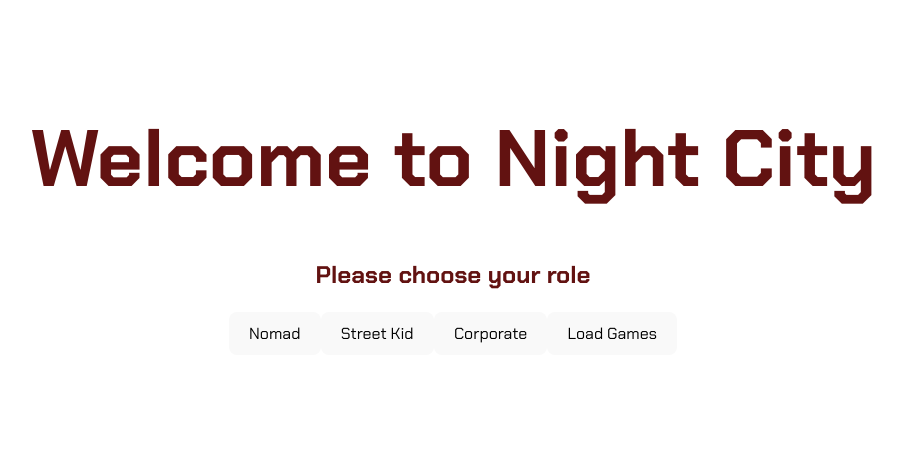
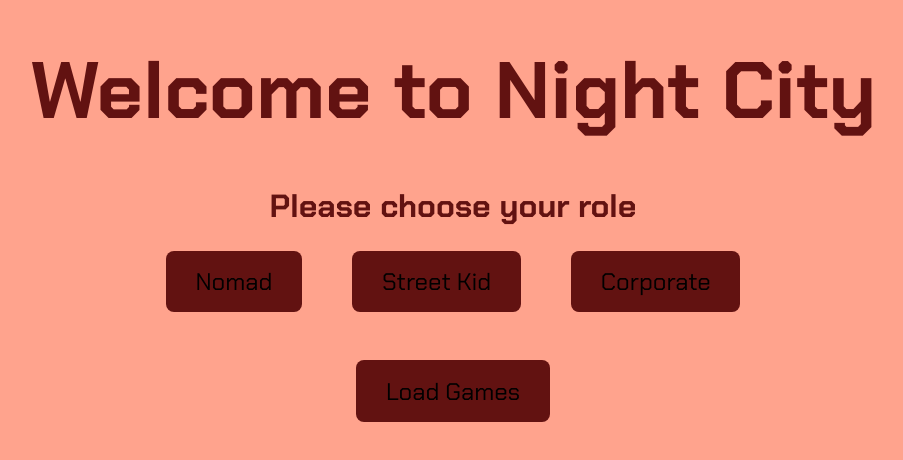
Before and after one commit to Donny-Guo/lAIfe, a React (Vite) app in the folder frontend/: page / in a window 1280 px wide. Shown: the part 192-652 px from the top of the page, without its empty margins (187-1090 px from the left). Built offline with nearby package versions, Linux system fonts and the light colour scheme.

Commit message:
some decos

```diff
--- a/frontend/src/Gamepage/index.tsx
+++ b/frontend/src/Gamepage/index.tsx
@@ -125,12 +125,30 @@
                 <p className="text-xl text-red-500">{error}</p>
             ) : (
                 <>
+                    <table p className="text-red-500">
+                        <tr>
+                            <td>
+                                ❤️ Health: {health}
+                            </td>
+
+                            <td>
+                                💰 Wealth: {wealth}
+                            </td>
+
+                            <td>
+                                🧠 Intelligence: {intelligence}
+                            </td>
+                        </tr>
+                    </table>
+                    {/* <p className="text-yellow-500">💰 Wealth: {wealth}</p>
+                        <p className="text-blue-500">🧠 Intelligence: {intelligence}</p> */}
+
+                    <p className="text-2xl font-semibold mb-6">{question}</p>
+
                     <div className="mb-6 flex gap-4 text-lg font-semibold">
-                        <p className="text-red-500">❤️ Health: {health}</p>
-                        <p className="text-yellow-500">💰 Wealth: {wealth}</p>
-                        <p className="text-blue-500">🧠 Intelligence: {intelligence}</p>
+
                     </div>
-                    <h1 className="text-2xl font-semibold mb-6">{question}</h1>
+                    <div className="button-container">
                         {choices.map((choice, index) => (
                             <button
                                 key={index}
@@ -140,6 +158,7 @@
                                 {index}. {choice}
                             </button>
                         ))}
+                    </div>
                 </>
             )}
         </div>
--- a/frontend/src/Startpage/index.tsx
+++ b/frontend/src/Startpage/index.tsx
@@ -122,6 +122,8 @@
       <title>Welcome to the Night City</title>
       <h1 className="text-2xl mb-4">Welcome to Night City</h1>
       <h2 className="text-2xl mb-4">Please choose your role</h2>
+
+      <div className="button-container">
         {choices.map((choice, index) => (
           <button
             key={index}
@@ -131,6 +133,11 @@
             {choice.name}
           </button>
         ))}
+      </div>
+
+      <br />
+      <br />
+
 
       {/* Load Games Button */}
       <button
@@ -150,11 +157,15 @@
           >
             Start Game with Selected Session
           </button>
+
         </div>
       )}
 
+
+
       {/* Session Modal */}
-      {showSessions && (
+      {
+        showSessions && (
           <div className="fixed inset-0 bg-black bg-opacity-50 flex justify-center items-center">
             <div className="bg-white p-4 rounded max-w-md w-full">
               <h3 className="text-xl mb-4">Select a Session</h3>
@@ -187,7 +198,8 @@
             </div>
 
           </div>
-      )}
-    </div>
+        )
+      }
+    </div >
   );
 }
--- a/frontend/src/index.css
+++ b/frontend/src/index.css
@@ -20,6 +20,14 @@
   -moz-osx-font-smoothing: grayscale;
 }
 
+table {
+  font-size: 1.2em;
+}
+
+p {
+  font-size: 1.5em;
+  font-weight: 600;
+}
 
 body {
   margin: 0;
@@ -34,11 +42,24 @@
   line-height: 1.1;
 }
 
+h2 {
+  font-size: 2em;
+  line-height: 1.1;
+}
+
+
+.button-container {
+  display: flex;
+  justify-content: center;
+  gap: 50px;
+  width: 100%;
+}
+
 button {
   border-radius: 8px;
   border: 1px solid transparent;
   padding: 0.6em 1.2em;
-  font-size: 1em;
+  font-size: 1.5em;
   font-weight: 500;
   font-family: inherit;
   background-color: #621211;
@@ -54,18 +75,3 @@
 button:focus-visible {
   outline: 4px auto -webkit-focus-ring-color;
 }
-
-@media (prefers-color-scheme: light) {
-  :root {
-    color: #213547;
-    background-color: #ffffff;
-  }
-
-  a:hover {
-    color: #747bff;
-  }
-
-  button {
-    background-color: #f9f9f9;
-  }
-}
```
Lines whose indentation alone changed are shown as unchanged.
